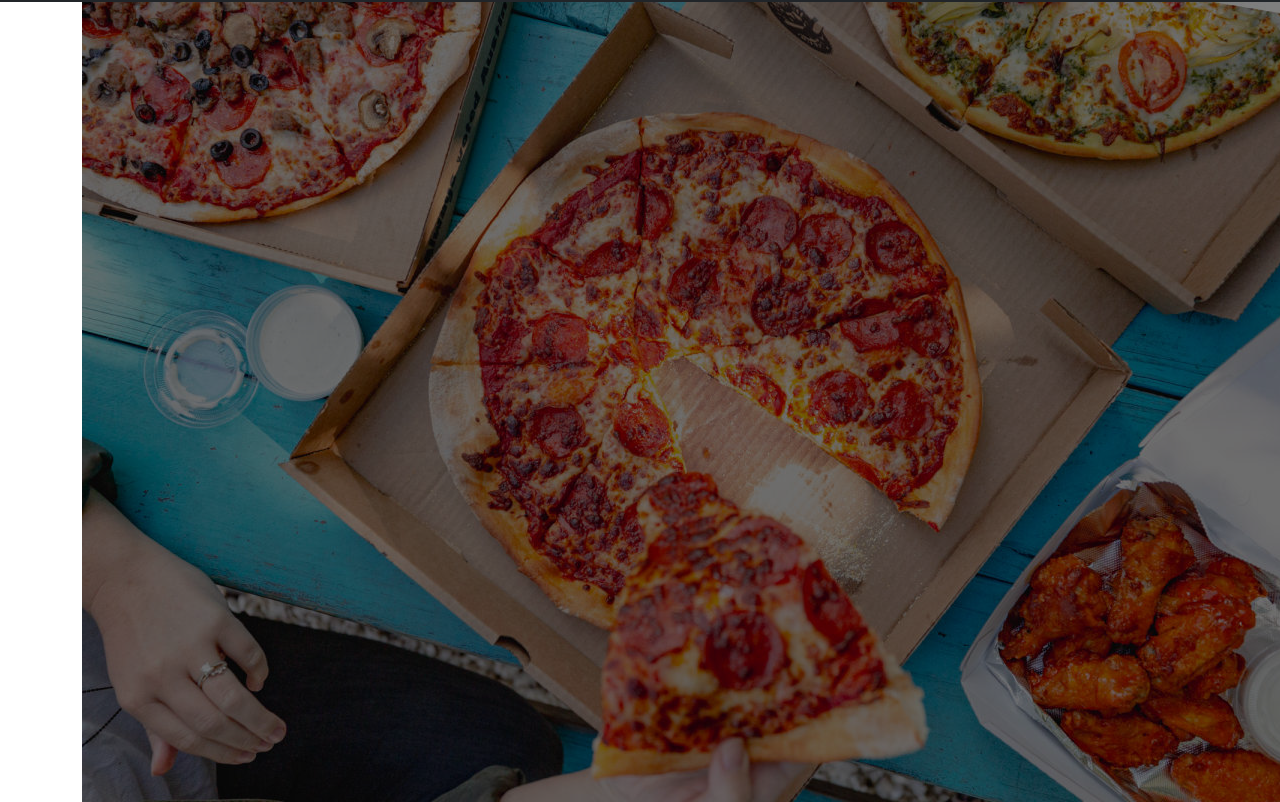
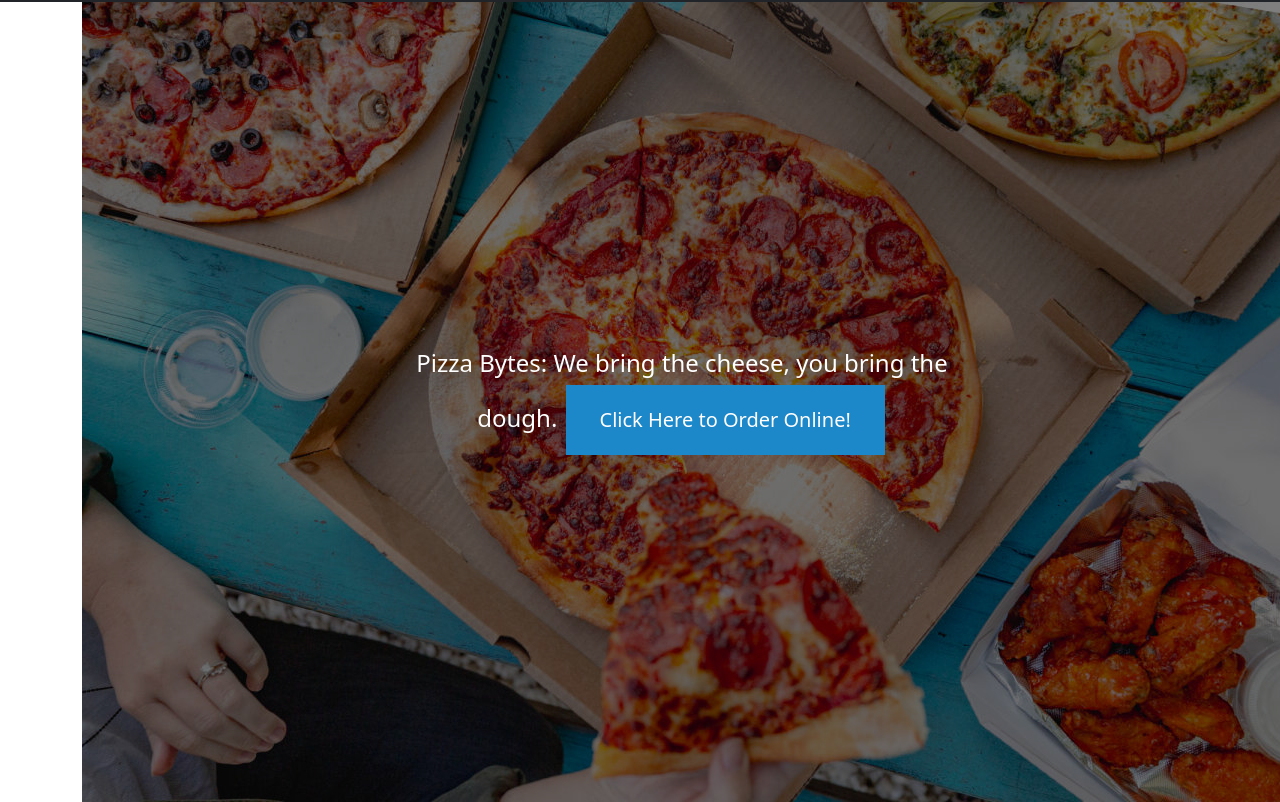
Before and after one commit to witherScript/pizza-bytes, a plain HTML site: page pages/index.html in a window 1280 px wide. Shown: the part 54-856 px from the top of the page. Drawn offline with nearby package versions, Linux system fonts and the light colour scheme.

Commit message:
update home page with landing information, navBar at the top

```diff
--- a/css/styles.css
+++ b/css/styles.css
@@ -11,9 +11,35 @@
   width: 100%;
   height: 100%;
   background: rgba(0, 0, 0, 0.5);
-  /* Black overlay with 50% transparency */
 }
 
-#order-btn {
-  color: red;
+#main-text {
+  position: absolute;
+  z-index: 1;
+  top: 50%;
+  left: 50%;
+  transform: translate(-50%, -50%);
+  color: white;
+  text-align: center;
+  font-size: 24px;
+
+  padding: 10px;
 }
+
+.button {
+  background-color: #1c87c9;
+  border: none;
+  color: white;
+  padding: 20px 34px;
+  text-align: center;
+  text-decoration: none;
+  display: inline-block;
+  font-size: 20px;
+  margin: 4px 2px;
+  cursor: pointer;
+}
+
+.button:hover {
+  background-color: #cc0000;
+  /* change to your desired color */
+}
--- a/pages/index.html
+++ b/pages/index.html
@@ -38,13 +38,14 @@
     </div>
   </nav>
   <div class="container" id="homepage">
-    <div class="col-md-1">
+    <div class="col-md-12">
       <div class="image-container">
         <img src="../img/pizza-home.jpg" alt="pepperoni pizza open in a pizza box">
-      </div>
-      <div class="row-md-3">
-      </div>
-      <div class="row-md-3">
+        <p id="main-text">
+          Pizza Bytes: We bring the cheese, you bring the dough.
+          <a class="button" href="./order-form.html">Click Here to Order Online!</a>
+        </p>
+
       </div>
     </div>
   </div>
```
